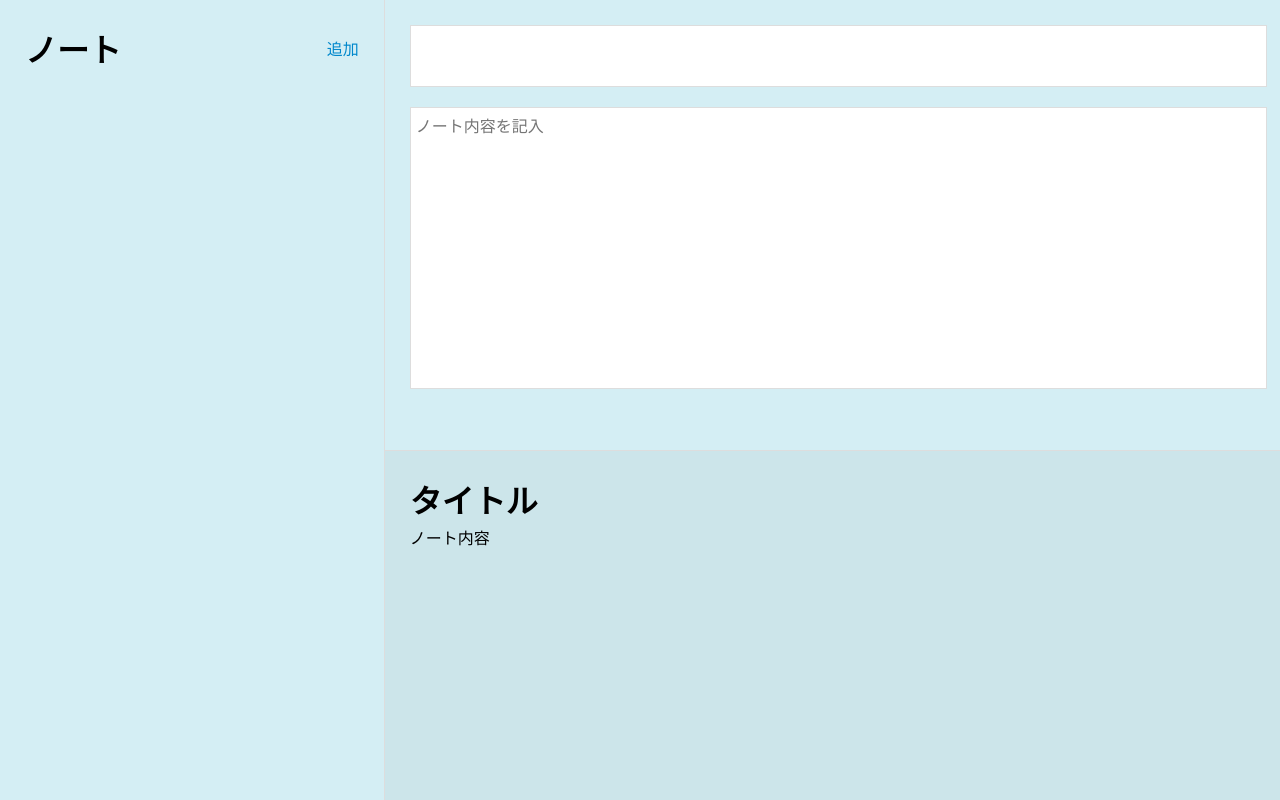
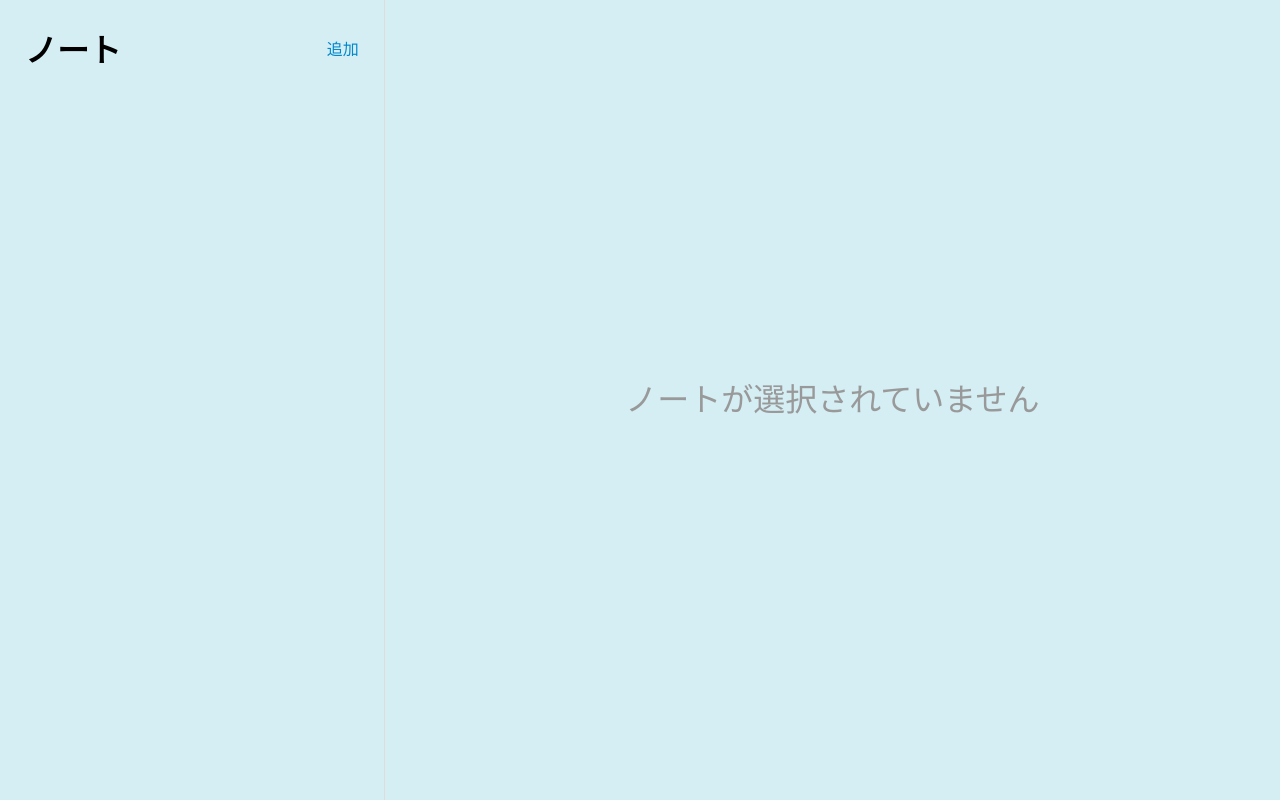
Before and after one commit to tatsuya582/react_blog, a React (Create React App) app in the folder blog/: page / in a window 1280 px wide. Built offline with nearby package versions, Linux system fonts and the light colour scheme.

Commit message:
add: 選択しnoteがプレビューに出力されるように実装

```diff
--- a/blog/src/App.js
+++ b/blog/src/App.js
@@ -19,12 +19,17 @@ function App() {
     };
     setNotes([...notes, newNote]);
     console.log(notes);
+    console.log(activeNote);
   };
 
   const onDeleteNote = (id) => {
     const filterNotes = notes.filter((note) => note.id !== id);
     setNotes(filterNotes);
   };
+
+  const getActiveNote = () => {
+    return notes.find((note) => note.id === activeNote);
+  }
 
   return (
     <div className="App">
@@ -35,7 +40,7 @@ function App() {
         activeNote={activeNote}
         setActiveNote={setActiveNote}
       />
-      <Main />
+      <Main activeNote={getActiveNote()}/>
     </div>
   );
 }
--- a/blog/src/components/Main.css
+++ b/blog/src/components/Main.css
@@ -44,3 +44,12 @@ textarea {
   padding: 0 25px 25px 25px;
   line-height: 2rem;
 }
+
+.no-active-note {
+  width: 70%;
+  height: 100vh;
+  line-height: 100vh;
+  text-align: center;
+  font-size: 2rem;
+  color: #999;
+}
--- a/blog/src/components/Main.jsx
+++ b/blog/src/components/Main.jsx
@@ -1,7 +1,11 @@
 import React from 'react'
 import "./Main.css"
 
-const Main = () => {
+const Main = ({ activeNote }) => {
+  if (!activeNote) {
+    return <div className='no-active-note'>ノートが選択されていません</div>
+  }
+
   return (
     <div className='app-main'>
       <div className='app-main-note-edit'>
@@ -9,8 +13,8 @@ const Main = () => {
         <textarea id='' placeholder='ノート内容を記入'></textarea>
       </div>
       <div className='app-main-note-preview'>
-        <h1 className='preview-title'>タイトル</h1>
-        <div className='markdown-preview'>ノート内容</div>
+        <h1 className='preview-title'>{activeNote.title}</h1>
+        <div className='markdown-preview'>{activeNote.content}</div>
       </div>
     </div>
   )
```
